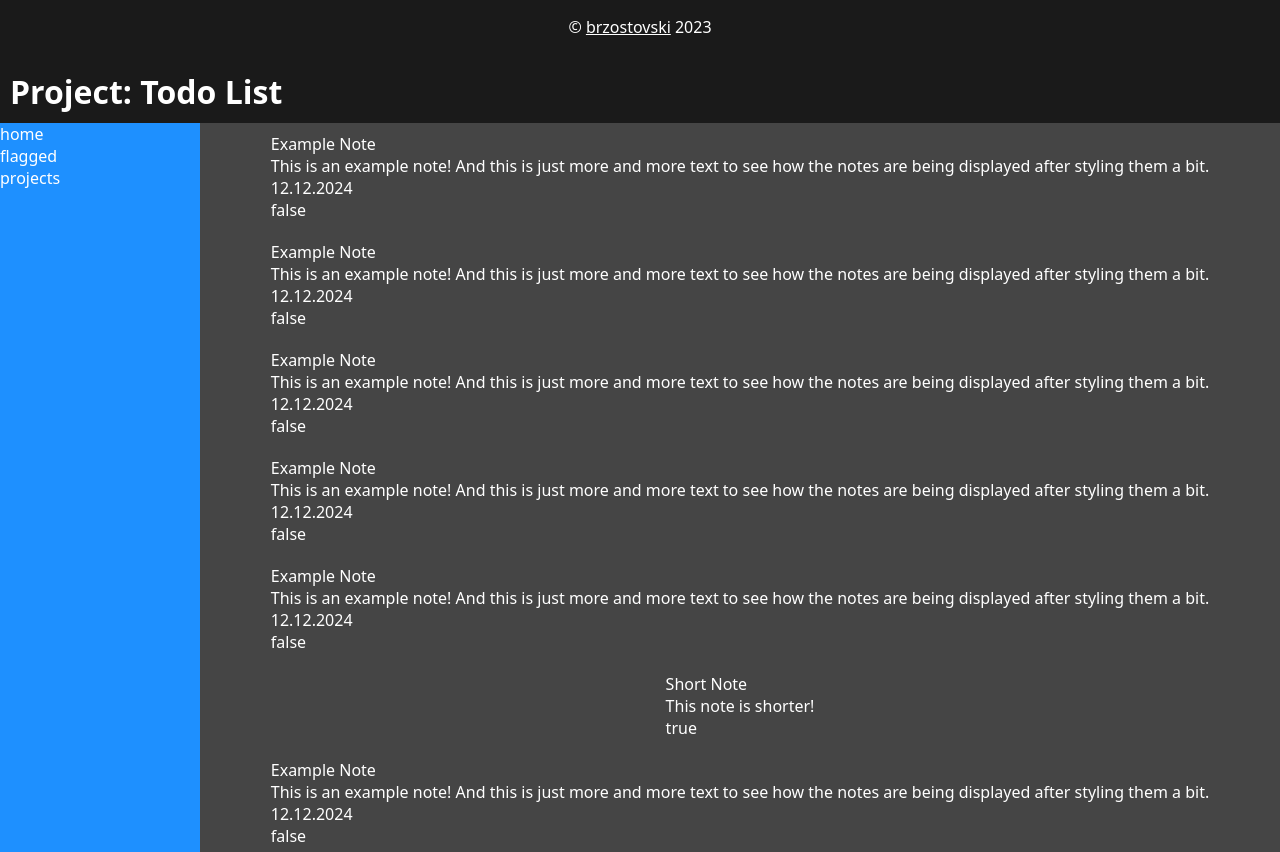
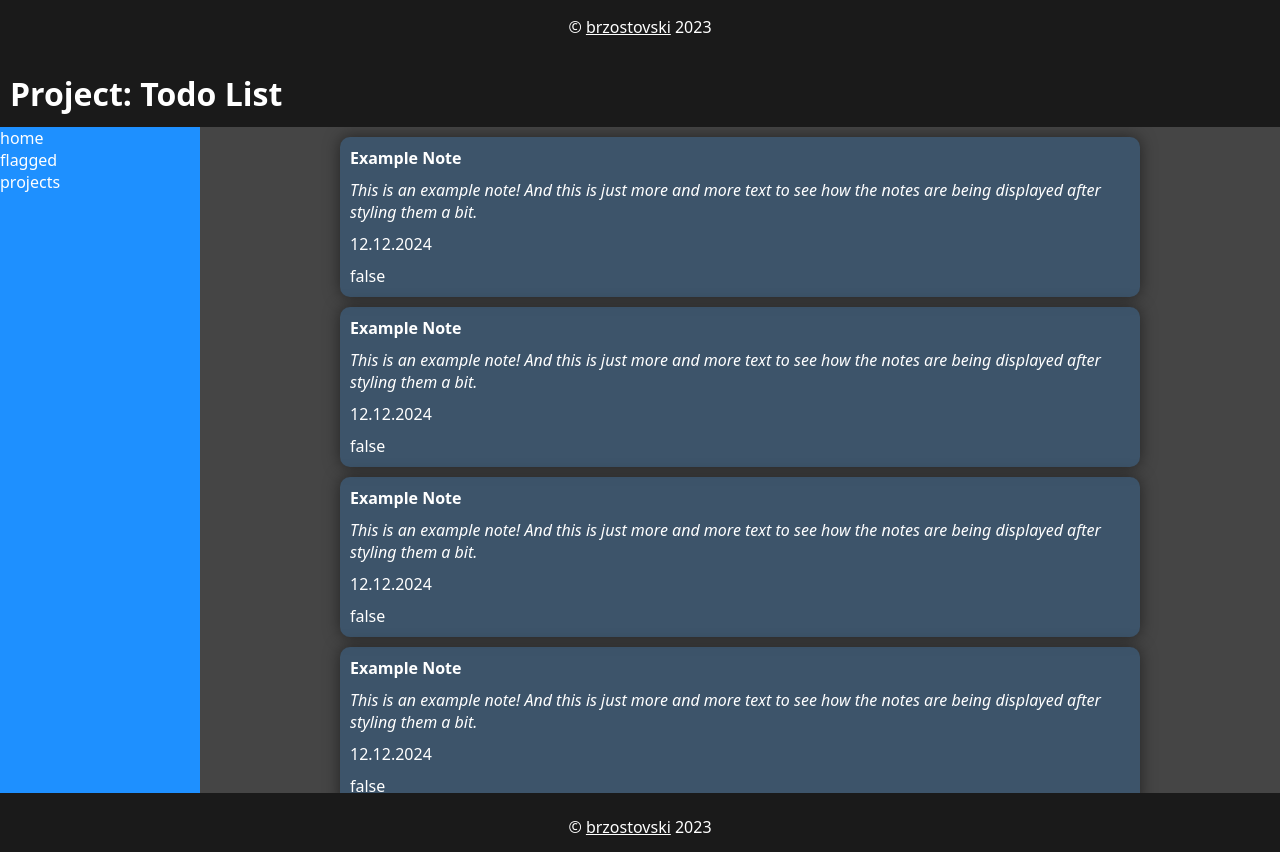
Before and after one commit to brzostovski/todo-list, a website built with webpack: page dist/index.html in a window 1280 px wide. Shown: the part 740-1592 px from the top of the page. Built offline with nearby package versions, Linux system fonts and the light colour scheme.

Commit message:
Style note cards

```diff
--- a/src/style.css
+++ b/src/style.css
@@ -4,16 +4,18 @@
   --main-bg-color: rgb(69, 69, 69);
   --main-shadow-color: rgba(0, 0, 0, 0.5);
   --banner-bg-color: rgb(26, 26, 26);
+  --note-bg-color: rgba(30, 144, 255, 0.2);
   --accent-color: dodgerblue;
   --bg-click-color: brightness(0.7);
 
   /* DIMENSIONS */
   --main-margin: 20px;
+  --note-margin: 10px;
   --main-padding: 10px;
   --main-border-radius: 10px;
 
   /* PROPERTIES */
-  --main-shadow: 8px 8px 16px var(--main-shadow-color);
+  --main-shadow: 0 0 16px var(--main-shadow-color);
 
   /* DURATIONS */
   --main-transition-duration: 0.2s;
@@ -88,11 +90,36 @@ main {
 
   padding: var(--main-padding);
 
+  overflow: auto;
+
   display: flex;
   flex-direction: column;
-  align-items: center;
-  justify-content: start;
-  gap: 20px;
+
+  gap: 10px;
+}
+
+.note > * {
+  margin: var(--note-margin);
+  background-color: transparent;
+}
+
+.note {
+  min-width: 200px;
+  max-width: 800px;
+
+  background-color: var(--note-bg-color);
+
+  box-shadow: var(--main-shadow);
+
+  border-radius: var(--main-border-radius);
+}
+
+.note > .title {
+  font-weight: bold;
+}
+
+.note > .description {
+  font-style: italic;
 }
 
 footer {
```
